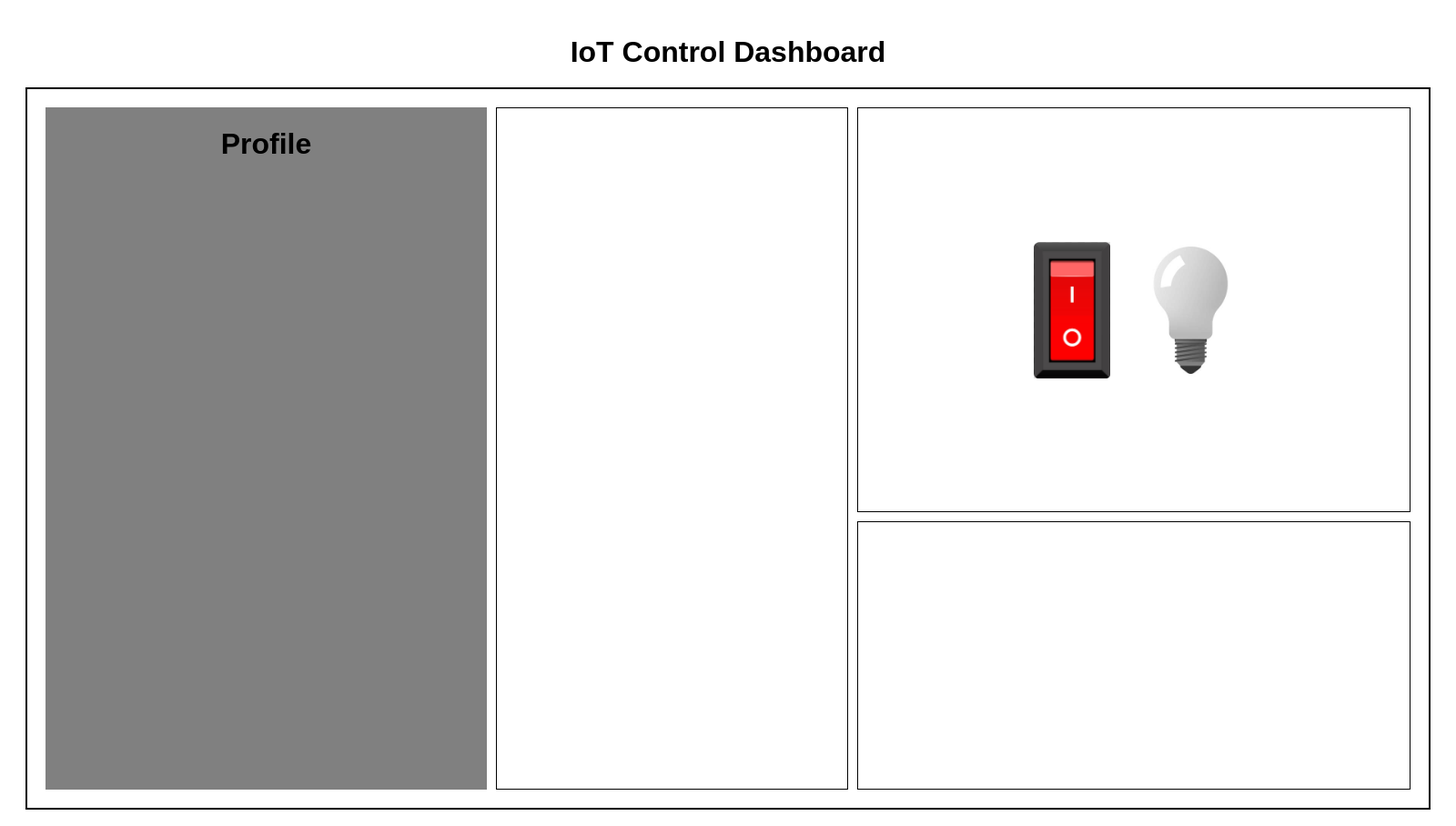
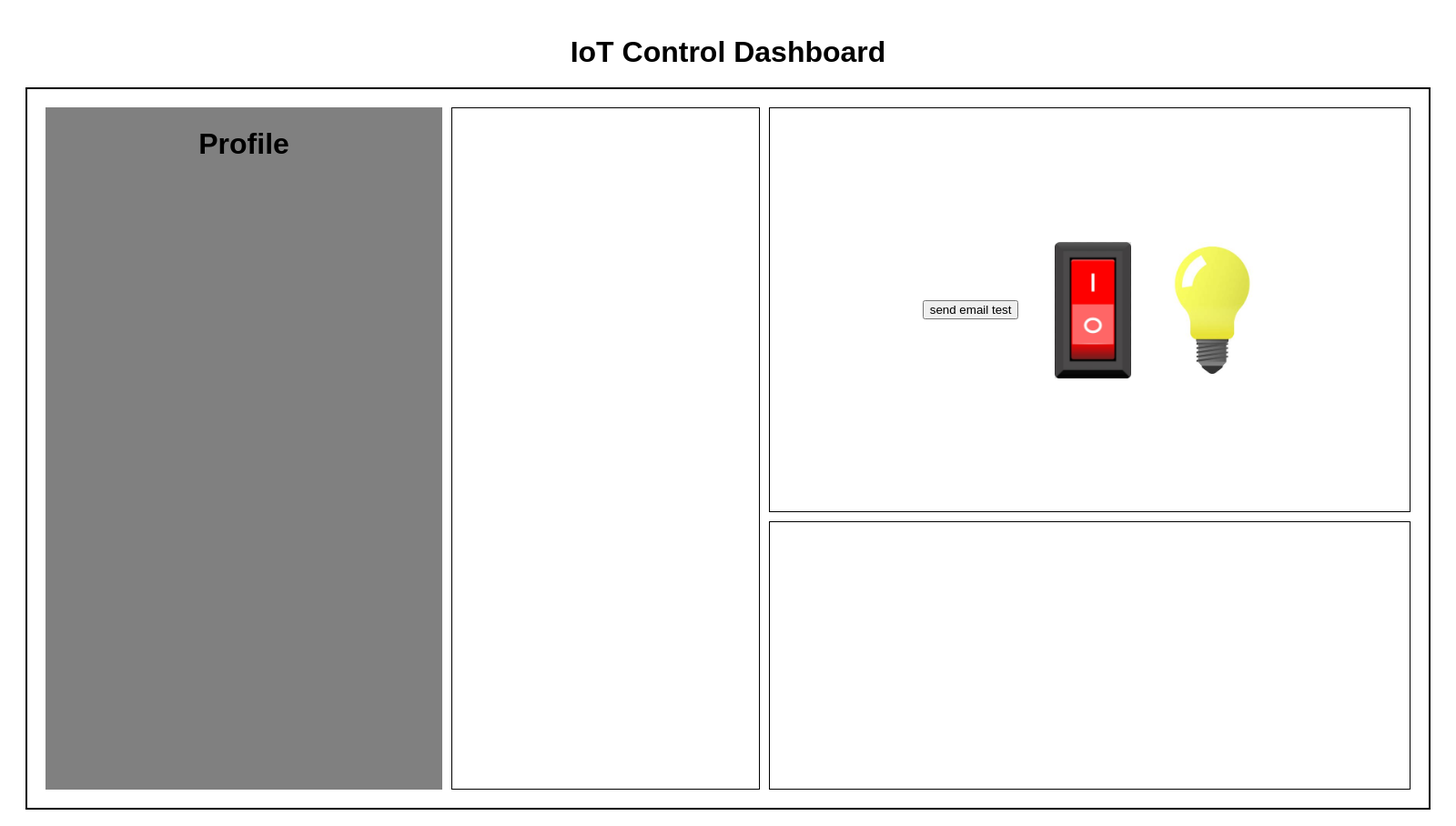
Before and after one commit to cr4zy30/IoT_FinalProject, a Flask app: page / in a window 1600 px wide. Shown: the whole page at 91% size. Run offline with Flask 3, Linux system fonts and the light colour scheme.

Commit message:
Some email functionality

```diff
--- a/main.py
+++ b/main.py
@@ -1,13 +1,33 @@
 from flask import Flask, render_template, jsonify
-import RPi.GPIO as GPIO
+# import RPi.GPIO as GPIO
+import smtplib
+import imaplib
+import email
+import ssl
+from datetime import datetime, timedelta
+from email.utils import parsedate_to_datetime
+
+from email.message import EmailMessage
+
+import threading
+import time
 
 app = Flask(__name__)
 
-LED=25
-GPIO.setmode(GPIO.BCM)
-GPIO.setwarnings(False)
-GPIO.setup(LED, GPIO.OUT)
-led_state=GPIO.input(LED) is 1
+# LED=25
+# GPIO.setmode(GPIO.BCM)
+# GPIO.setwarnings(False)
+# GPIO.setup(LED, GPIO.OUT)
+# led_state=GPIO.input(LED) is 1
+led_state=False
+
+temp_DHT_11=25 # input comes from dht11
+temp_threshold=24
+
+sender_email = "vorden2005@gmail.com"
+receiver_email = sender_email
+email_password = "acpk ifjp clju ogbx"
+email_subject = "Temperature is getting high... Should we turn on the fan?";
 
 @app.route("/", methods=["GET"])
 def home():
@@ -17,7 +37,7 @@
 def switch_led_state():
     global led_state
     led_state = not led_state
-    GPIO.output(LED, led_state)
+    # GPIO.output(LED, led_state)
     data = {
         "led_state": led_state
     }
@@ -28,5 +48,92 @@
     global led_state
     return jsonify({"led_state": led_state}), 200
 
+@app.route("/send_email", methods=["POST"])
+def send_email():
+    port = 465
+    smtp_server = "smtp.gmail.com"
+
+    message = EmailMessage()
+    message["Subject"] = email_subject;
+    message["From"] = sender_email
+    message["To"] = receiver_email
+
+    message.set_content("""\
+
+    Do you want to turn on the fan?
+    Answer "YES" or "NO"
+
+    Note: you have 1 minute to answer the message, otherwise your response will be ignored.
+
+    """)
+
+    context = ssl.create_default_context()
+
+    try:
+        with smtplib.SMTP_SSL(smtp_server, port, context=context) as server:
+            server.login(sender_email, email_password)
+            server.sendmail(sender_email, receiver_email, message.as_string())
+            # return jsonify({"status": "success"}), 200
+    except Exception as e:
+        print("err")
+        # return jsonify({"status": "error"}), 500
+
+def check_for_reply(sent_time):
+    try:
+        mail = imaplib.IMAP4_SSL('imap.gmail.com')
+        mail.login(sender_email, email_password)
+        mail.select('inbox')
+
+        search_criteria = f'UNSEEN SUBJECT "{email_subject}"'
+        status, data = mail.search(None, search_criteria)
+        email_ids = data[0].split()
+
+        for e_id in email_ids:
+            status, msg_data = mail.fetch(e_id, '(RFC822)')
+            msg = email.message_from_bytes(msg_data[0][1])
+            subject = msg['subject']
+            from_ = msg['from']
+            print(f'Subject: {subject}')
+            print(f'From: {from_}')
+
+            content_type = msg.get_content_type()
+            if content_type == 'text/plain':
+                body = msg.get_payload(decode=True).decode()
+                email_date = parsedate_to_datetime(msg['Date'])
+
+                print('Body (plain text):')
+                print(body)
+                if email_body.strip().upper() == 'YES' and sent_time <= email_date <= (sent_time + timedelta(minutes=1)):
+                    return True
+
+            print('---')
+
+        mail.logout()
+        return False
+    except Exception as e:
+        print(f'Error: {e}')
+
+def monitor_temp():
+    while temp_DHT_11 > temp_threshold:
+
+        # maybe wait 5 seconds and check temp again to avoid 1 sec temp spikes
+        sent_time = datetime.now()
+        send_email()
+
+        time.sleep(60)
+
+        if check_for_reply(sent_time):
+            print("Fan turned on!")
+        else:
+            print("No valid reply received within the time frame.")
+
+
+def initiate_temp_thread():
+    thread = threading.Thread(target=monitor_temp)
+    thread.daemon = True
+    thread.start()
+
+
 if __name__ == "__main__":
+    initiate_temp_thread()
     app.run(debug=True)
--- a/templates/dashboard.html
+++ b/templates/dashboard.html
@@ -1,8 +1,8 @@
 <!DOCTYPE html>
 <html lang="en">
   <head>
-    <meta charset="UTF-8">
-    <meta name="viewport" content="width=device-width, initial-scale=1.0">
+    <meta charset="UTF-8" />
+    <meta name="viewport" content="width=device-width, initial-scale=1.0" />
     <title>IoT Dashboard</title>
     <script src="https://ajax.googleapis.com/ajax/libs/jquery/3.7.1/jquery.min.js"></script>
     <style>
@@ -60,47 +60,58 @@
         <h1>Profile</h1>
       </div>
 
-        <div class="sensors">
-        </div>
+      <div class="sensors"></div>
 
-        <div class="mobile">
-        </div>
+      <div class="mobile"></div>
 
       <div class="led">
-            <img id="switch" src="../static/images/switch_false.png" height="150" alt="Switch"/>
-            <img id="light" src="../static/images/light_false.png" height="150" alt="Light bulb" />
+        <button class="btn-email">send email test</button>
+        <img
+          id="switch"
+          src="../static/images/switch_false.png"
+          height="150"
+          alt="Switch"
+        />
+        <img
+          id="light"
+          src="../static/images/light_false.png"
+          height="150"
+          alt="Light bulb"
+        />
       </div>
     </div>
   </body>
 
   <script>
-
-    $(document).ready(function() {
-
+    $(document).ready(function () {
       let led_state;
 
       fetch("/get_led_state")
-        .then(response => response.json())
-        .then(data => {
+        .then((response) => response.json())
+        .then((data) => {
           led_state = data.led_state;
           setImages();
         })
-        .catch(e => console.log("Error", e));
+        .catch((e) => console.log("Error", e));
 
-        $("#switch").click( function() {
+      $("#switch").click(function () {
         fetch("/switch_led")
-            .then(response => response.json())
-            .then(data => {
+          .then((response) => response.json())
+          .then((data) => {
             led_state = data.led_state;
             console.log(data);
             setImages();
           })
-            .catch(e => console.error("Error:", e));
+          .catch((e) => console.error("Error:", e));
+      });
+
+      $(".btn-email").click(function () {
+        fetch("/send_email", { method: "POST" });
       });
 
       function setImages() {
-            $("#switch").attr('src', `../static/images/switch_${led_state}.png`);
-            $("#light").attr('src', `../static/images/light_${led_state}.png`);
+        $("#switch").attr("src", `../static/images/switch_${led_state}.png`);
+        $("#light").attr("src", `../static/images/light_${led_state}.png`);
       }
     });
   </script>
```
Lines whose indentation alone changed are shown as unchanged.
